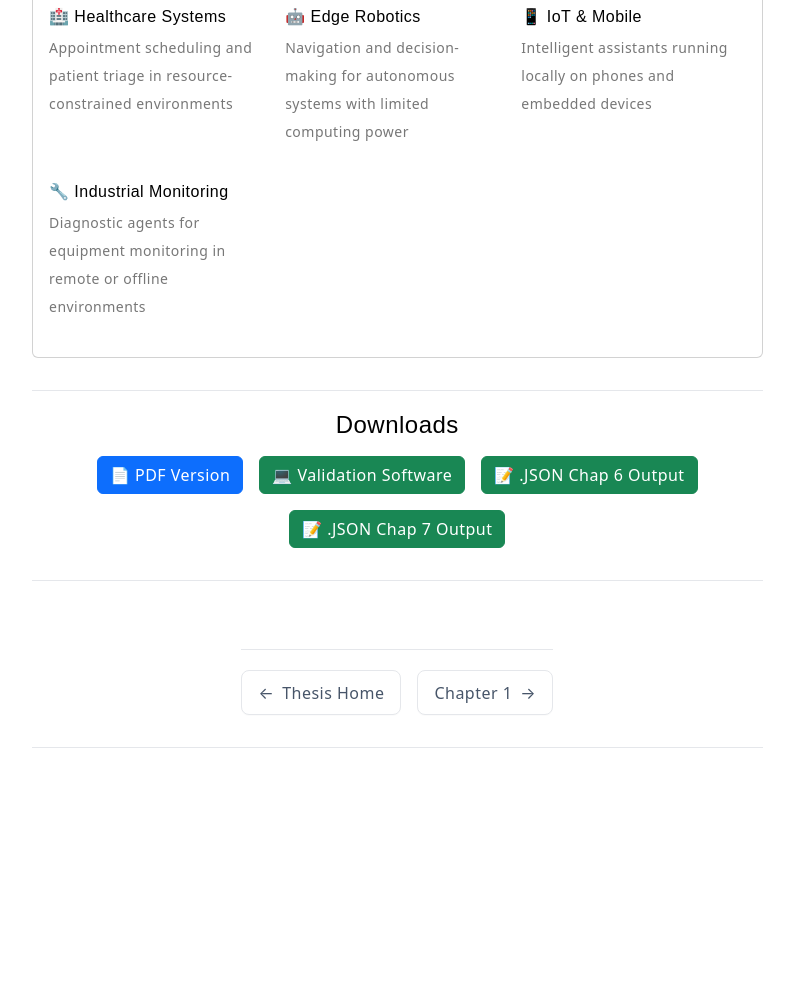
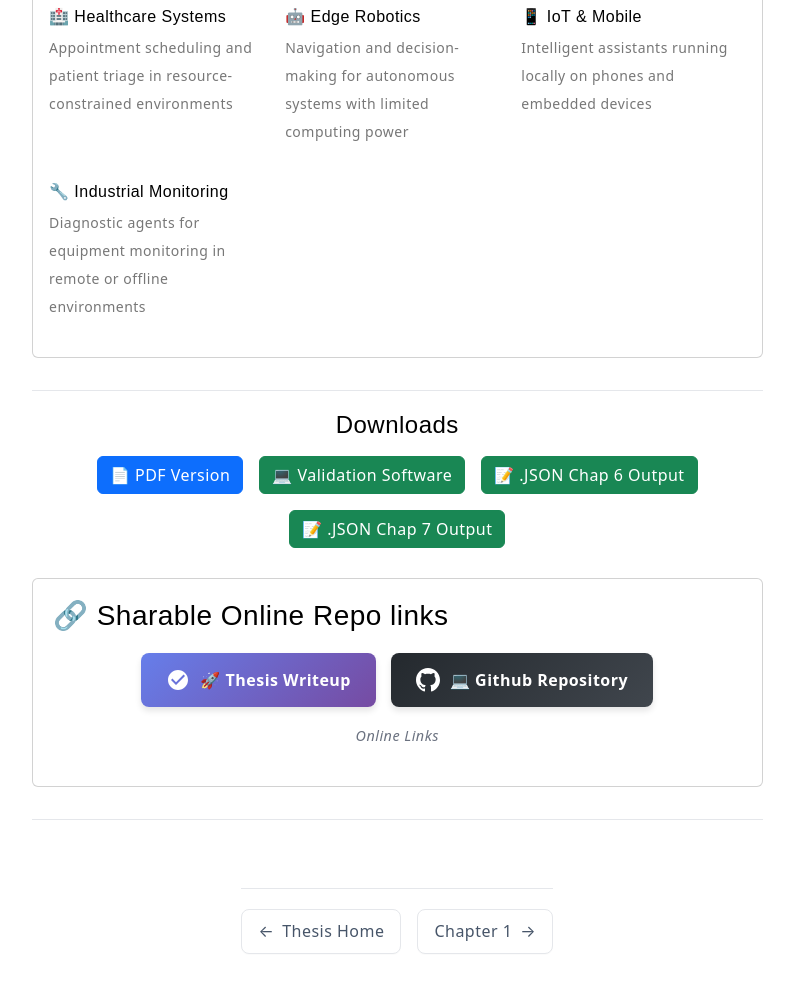
Before and after one commit to malliknas/Minimal-Capability-Design-Framework, a website built with Vite: page docs/index.html in a window 1280 px wide. Shown: the part 2063-3046 px from the top of the page, without its empty margins (242-1036 px from the left). Before the commit the page ends 2831 px from the top, so only its background shows below. Built offline with nearby package versions, Linux system fonts and the light colour scheme.

Commit message:
Update index.html

```diff
--- a/docs/index.html
+++ b/docs/index.html
@@ -395,7 +395,7 @@ h1, h2, h3, h4, h5, h6{ color:var(--text) !important; }
         Access the browser-based validation framework (MCD Simulation Runner) and its empirical outputs.
         This software validates all theoretical claims through T1–T10 tests and W1–W3 domain walkthroughs.
       </p>
-      <a href="https://github.com/malliknas/Minimal-Capability-Design-Framework" target="_blank" class="btn btn-success">
+      <a href="#download" class="btn btn-success">
         <i class="ri-code-line"></i> Access Validation Software
       </a>
       <a href="#download" class="btn btn-outline-success">
@@ -476,6 +476,44 @@ h1, h2, h3, h4, h5, h6{ color:var(--text) !important; }
 		  <a href="assets/MCD_Walkthrough_Results_2025-09-18.json" target="_blank" class="btn btn-success">📝 .JSON Chap 7 Output</a>
         </div>
       </section>
+
+<section id="external-links" class="card" style="margin: 30px 0; padding: 20px;">
+  <h3 style="margin-bottom: 20px; color: #1a1a1a;">🔗 Sharable Online Repo links </h3>
+
+  <div style="display: flex; gap: 15px; flex-wrap: wrap; justify-content: center;">
+
+    <!-- Live Demo Link -->
+    <a href="https://malliknas.github.io/Minimal-Capability-Design-Framework"
+       target="_blank"
+       rel="noopener noreferrer"
+       style="display: inline-flex; align-items: center; padding: 15px 25px; background: linear-gradient(135deg, #667eea 0%, #764ba2 100%); color: white; text-decoration: none; border-radius: 8px; font-weight: 600; transition: transform 0.2s, box-shadow 0.2s; box-shadow: 0 4px 6px rgba(0,0,0,0.1);"
+       onmouseover="this.style.transform='translateY(-2px)'; this.style.boxShadow='0 6px 12px rgba(0,0,0,0.15)';"
+       onmouseout="this.style.transform='translateY(0)'; this.style.boxShadow='0 4px 6px rgba(0,0,0,0.1)';">
+      <svg style="width: 24px; height: 24px; margin-right: 10px;" fill="currentColor" viewBox="0 0 24 24">
+        <path d="M12 2C6.48 2 2 6.48 2 12s4.48 10 10 10 10-4.48 10-10S17.52 2 12 2zm-2 15l-5-5 1.41-1.41L10 14.17l7.59-7.59L19 8l-9 9z"/>
+      </svg>
+      🚀 Thesis Writeup
+    </a>
+
+    <!-- GitHub Repository Link -->
+    <a href="https://github.com/malliknas/Minimal-Capability-Design-Framework"
+       target="_blank"
+       rel="noopener noreferrer"
+       style="display: inline-flex; align-items: center; padding: 15px 25px; background: linear-gradient(135deg, #24292e 0%, #40464d 100%); color: white; text-decoration: none; border-radius: 8px; font-weight: 600; transition: transform 0.2s, box-shadow 0.2s; box-shadow: 0 4px 6px rgba(0,0,0,0.1);"
+       onmouseover="this.style.transform='translateY(-2px)'; this.style.boxShadow='0 6px 12px rgba(0,0,0,0.15)';"
+       onmouseout="this.style.transform='translateY(0)'; this.style.boxShadow='0 4px 6px rgba(0,0,0,0.1)';">
+      <svg style="width: 24px; height: 24px; margin-right: 10px;" fill="currentColor" viewBox="0 0 24 24">
+        <path d="M12 0c-6.626 0-12 5.373-12 12 0 5.302 3.438 9.8 8.207 11.387.599.111.793-.261.793-.577v-2.234c-3.338.726-4.033-1.416-4.033-1.416-.546-1.387-1.333-1.756-1.333-1.756-1.089-.745.083-.729.083-.729 1.205.084 1.839 1.237 1.839 1.237 1.07 1.834 2.807 1.304 3.492.997.107-.775.418-1.305.762-1.604-2.665-.305-5.467-1.334-5.467-5.931 0-1.311.469-2.381 1.236-3.221-.124-.303-.535-1.524.117-3.176 0 0 1.008-.322 3.301 1.23.957-.266 1.983-.399 3.003-.404 1.02.005 2.047.138 3.006.404 2.291-1.552 3.297-1.23 3.297-1.23.653 1.653.242 2.874.118 3.176.77.84 1.235 1.911 1.235 3.221 0 4.609-2.807 5.624-5.479 5.921.43.372.823 1.102.823 2.222v3.293c0 .319.192.694.801.576 4.765-1.589 8.199-6.086 8.199-11.386 0-6.627-5.373-12-12-12z"/>
+      </svg>
+      💻 Github Repository
+    </a>
+  </div>
+
+  <p style="text-align: center; margin-top: 15px; color: #6b7280; font-size: 0.9rem;">
+    <em>Online Links</em>
+  </p>
+</section>
+
 	  <section class="download-cta">
          <div class="cta-row">
          <nav class="page-nav" aria-label="Page navigation">
@@ -530,4 +568,5 @@ h1, h2, h3, h4, h5, h6{ color:var(--text) !important; }
 	<script src="assets/js/main.js"></script>
 </body>
 
+
 </html>
```
